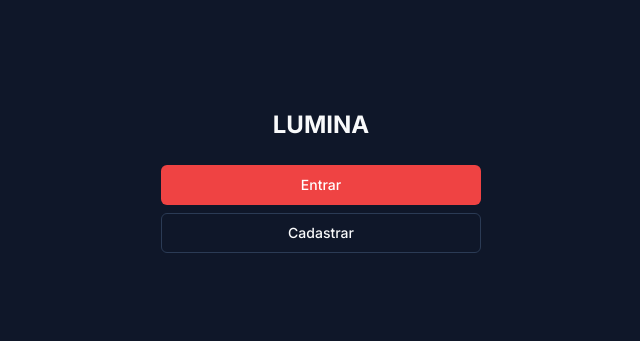
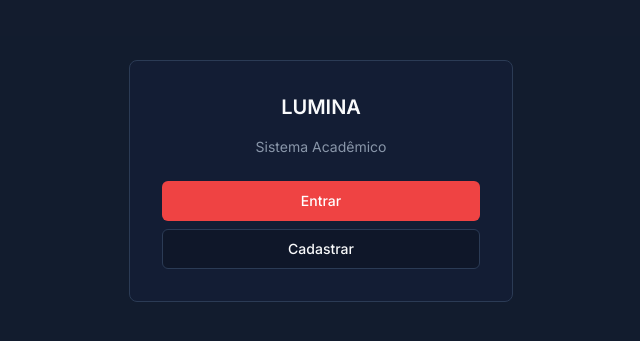
Before and after one commit to Hills808/lumina-academic-reveal, a React (Vite) app: page / in a window 1280 px wide. Shown: the part 219-560 px from the top of the page, without its empty margins (319-959 px from the left). Built offline with nearby package versions, Linux system fonts and the light colour scheme; the HTML template or start-up script is replaced by a standard one.

Commit message:
Simplify homepage design

```diff
--- a/src/pages/Index.tsx
+++ b/src/pages/Index.tsx
@@ -232,10 +232,11 @@ const Index = () => {
 
   // Simple initial version - looks rushed
   return (
-    <div className="min-h-screen bg-background flex items-center justify-center p-4">
-      <div className="w-full max-w-xs space-y-6 text-center">
-        <h1 className="text-2xl font-bold">LUMINA</h1>
-        <div className="space-y-2">
+    <div className="min-h-screen bg-muted/30 flex items-center justify-center p-4">
+      <div className="bg-card border border-border rounded-lg p-8 w-full max-w-sm space-y-4">
+        <h1 className="text-xl font-semibold text-center">LUMINA</h1>
+        <p className="text-sm text-muted-foreground text-center">Sistema Acadêmico</p>
+        <div className="space-y-2 pt-2">
           <Button onClick={handleButtonClick} className="w-full" variant="default">
             Entrar
           </Button>
```
